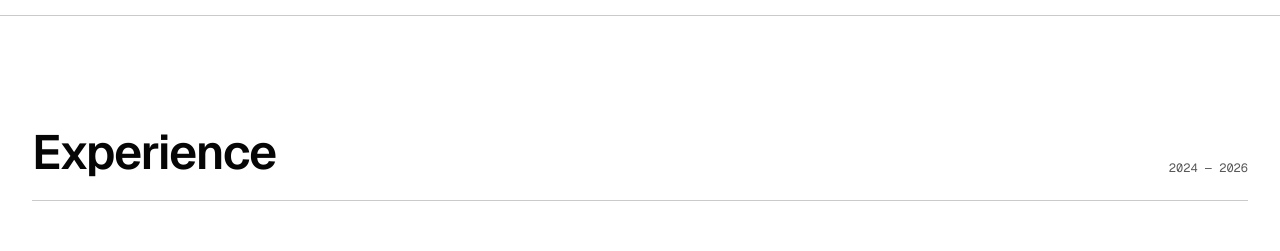
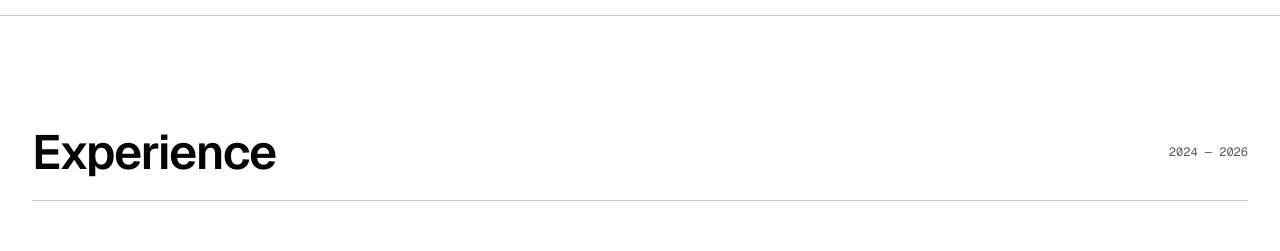
Before and after one commit to Tamsoy/allan-jae-portfolio, a Next.js app: page / in a window 1280 px wide. Shown: the part 880-1131 px from the top of the page. Built offline with nearby package versions, Linux system fonts and the light colour scheme.

Commit message:
feat: adjust experience-heading div to full width for better layout

```diff
--- a/components/portfolio.tsx
+++ b/components/portfolio.tsx
@@ -116,7 +116,7 @@ export function Portfolio() {
 
       <section id="experience" className="border-t">
         <div className="mx-auto max-w-7xl px-5 py-20 md:px-8 md:py-28">
-          <div className="experience-heading mb-12 flex items-end justify-between border-b pb-6 md:mb-16">
+          <div className="experience-heading mb-12 flex w-full items-center justify-between border-b pb-6 md:mb-16">
             <h2 className="text-3xl font-semibold tracking-tight md:text-5xl">Experience</h2>
             <span className="font-mono text-xs text-muted-foreground">2024 — 2026</span>
           </div>
```
